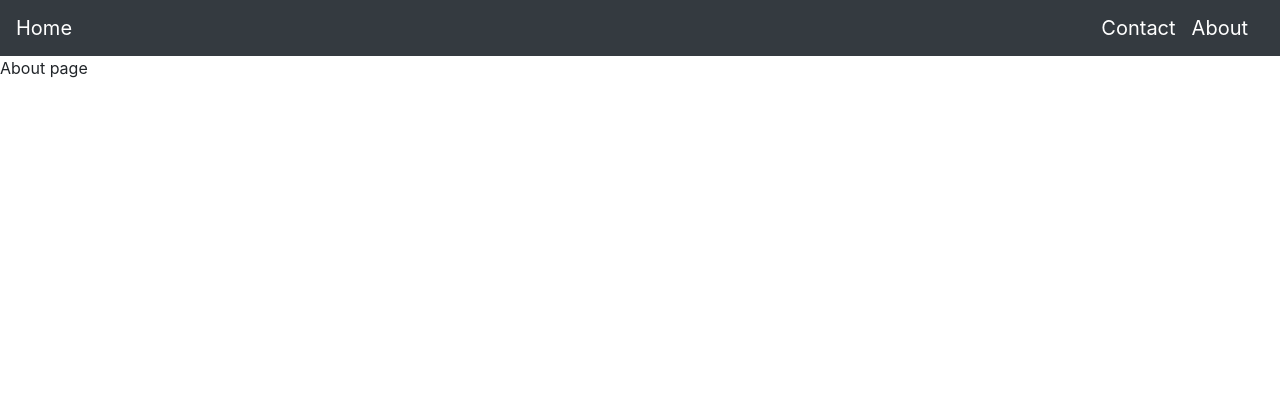
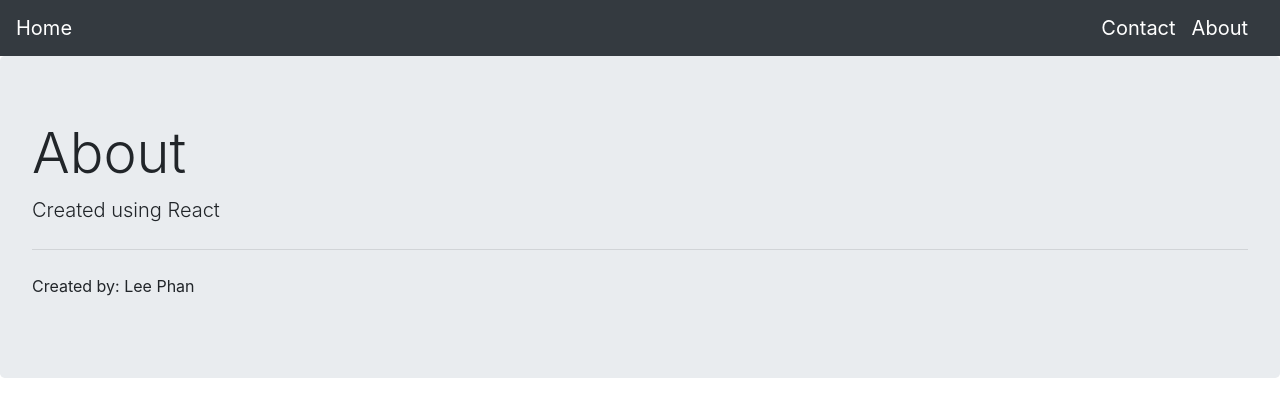
Before and after one commit to lhphancs/react_click, a React (Create React App) app: page /about in a window 1280 px wide. Shown: the top 416 px of the page. Built offline with nearby package versions, Linux system fonts and the light colour scheme.

Commit message:
Added a bit to contact and about page

```diff
--- a/src/components/About.js
+++ b/src/components/About.js
@@ -1,9 +1,14 @@
 import React from 'react';
+
+const AUTHORS = 'Lee Phan';
 
 const About = function(){
     return(
-        <div>
-            About page
+        <div class="jumbotron">
+            <h1 class="display-4">About</h1>
+            <p class="lead">Created using React</p>
+            <hr class="my-4" />
+            <p>Created by: {AUTHORS}</p>
         </div>
     )
 }
--- a/src/components/Contact.js
+++ b/src/components/Contact.js
@@ -2,8 +2,9 @@ import React from 'react';
 
 const Contact = function(){
     return(
-        <div>
-            Contact us page
+        <div class="jumbotron">
+            <h1 class="display-4">Contact</h1>
+            <p class="lead">N/A</p>
         </div>
     )
 }
```
